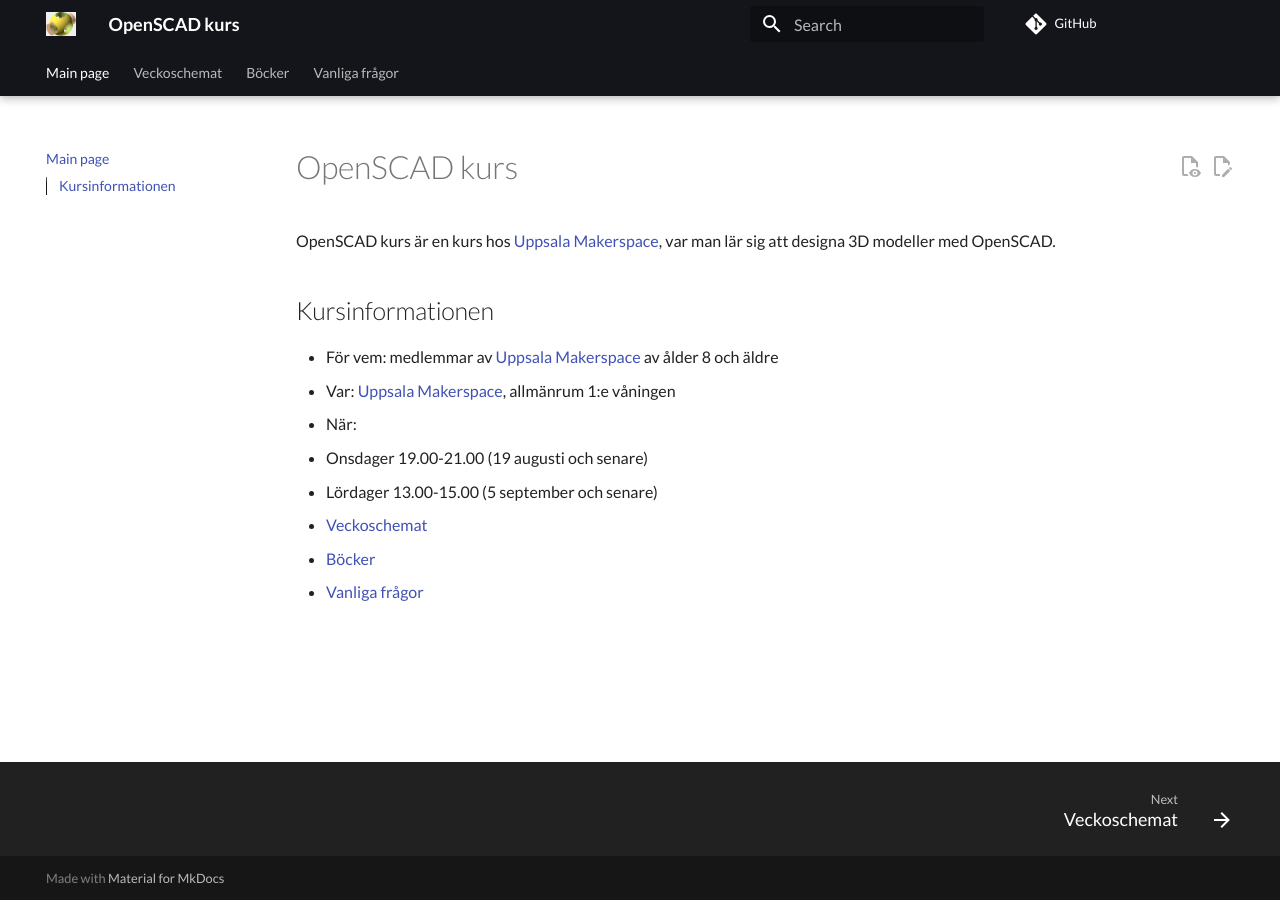
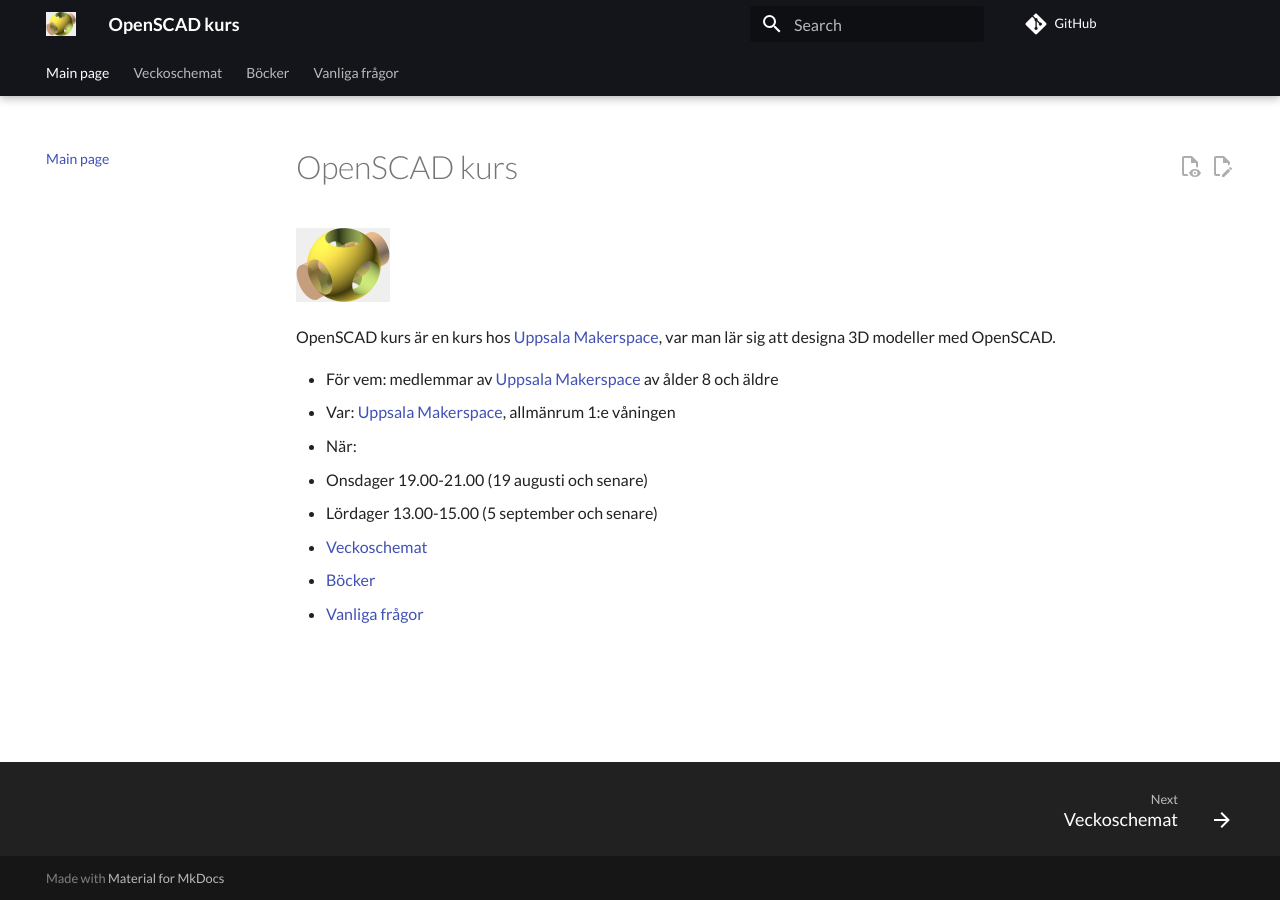
Before and after one commit to uppsala-makerspace/openscad_kurs, an MkDocs documentation site: the page built from docs/index.md, in a window 1280 px wide. Built offline with MkDocs 1.6.1 and Material for MkDocs 9.7.7, drawn with Linux system fonts in a browser that asks for light colours; comment, search, counter and statistics services are not loaded.

Commit message:
Add image

```diff
--- a/docs/index.md
+++ b/docs/index.md
@@ -7,11 +7,11 @@ tags:
 
 # OpenSCAD kurs
 
+![OpenSCAD kurs logo](logo/openscadkurs_logo.png)
+
 OpenSCAD kurs är en kurs hos
 [Uppsala Makerspace](https://www.uppsalamakerspace.se/),
 var man lär sig att designa 3D modeller med OpenSCAD.
-
-## Kursinformationen
 
 - För vem: medlemmar av [Uppsala Makerspace](https://www.uppsalamakerspace.se/)
   av ålder 8 och äldre
```
